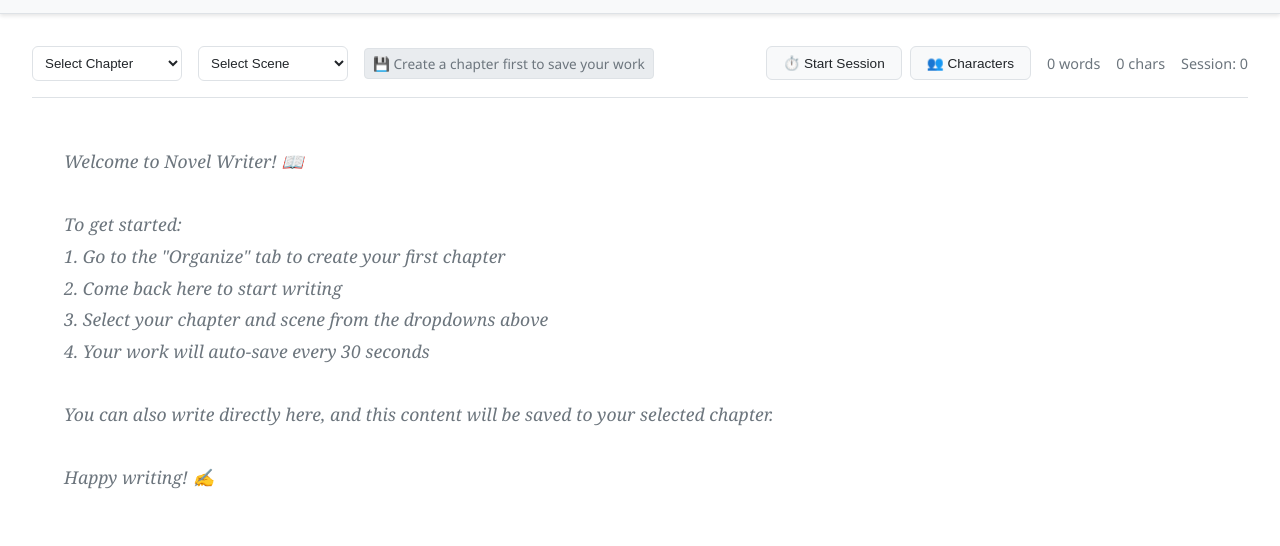
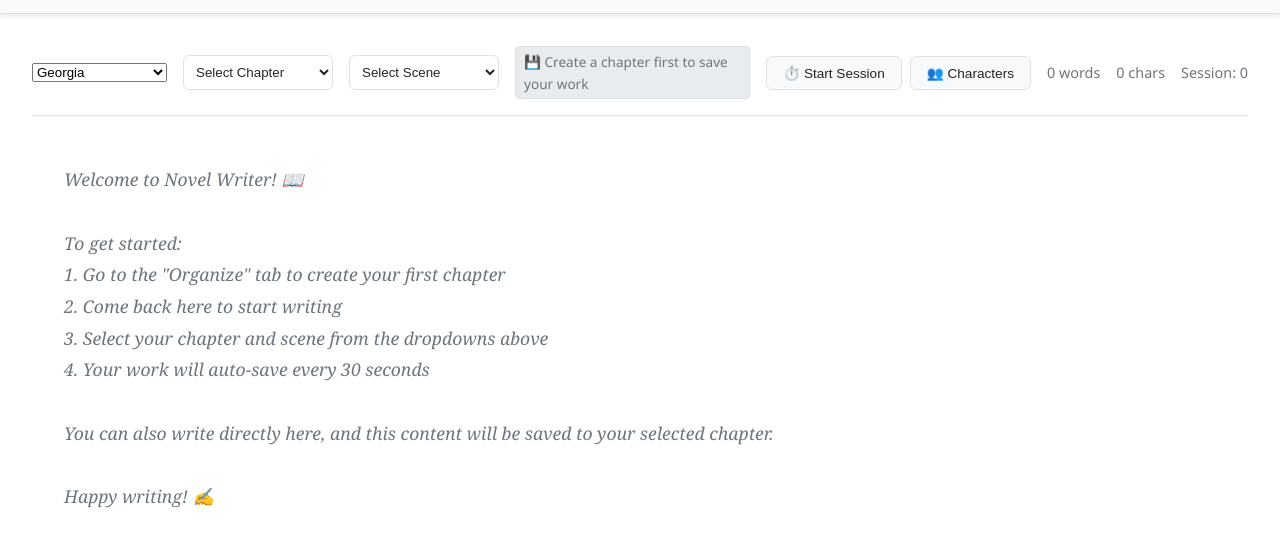
Before and after one commit to mandarkapse123/123, a plain HTML site: page index.html in a window 1280 px wide. Shown: the part 158-704 px from the top of the page. Drawn offline with nearby package versions, Linux system fonts and the light colour scheme.

Commit message:
Update index.html

```diff
--- a/index.html
+++ b/index.html
@@ -47,8 +47,16 @@
         <main id="main-content">
             <!-- Writer View -->
             <div id="writer-view" class="view active">
+                <div id="milestone-badge" class="milestone-badge hidden"></div>
                 <div class="writer-container">
                     <div class="writer-header">
+                        <!-- Place this where you want the font selector, e.g., in .writer-header -->
+<select id="font-selector">
+    <option value="Georgia">Georgia</option>
+    <option value="Times New Roman">Times New Roman</option>
+    <option value="Inter">Inter</option>
+    <option value="JetBrains Mono">JetBrains Mono</option>
+</select>
                         <div class="writer-selectors">
                             <select id="chapter-select" class="chapter-selector">
                                 <option value="">Select Chapter</option>
@@ -57,6 +65,9 @@
                                 <option value="">Select Scene</option>
                             </select>
                             <div class="save-location" id="save-location">
+                                <div id="writing-goal-progress" class="goal-progress-bar">
+    <div class="goal-progress-fill" style="width: 0%"></div>
+</div>
                                 💾 Create a chapter first to save your work
                             </div>
                         </div>
```
